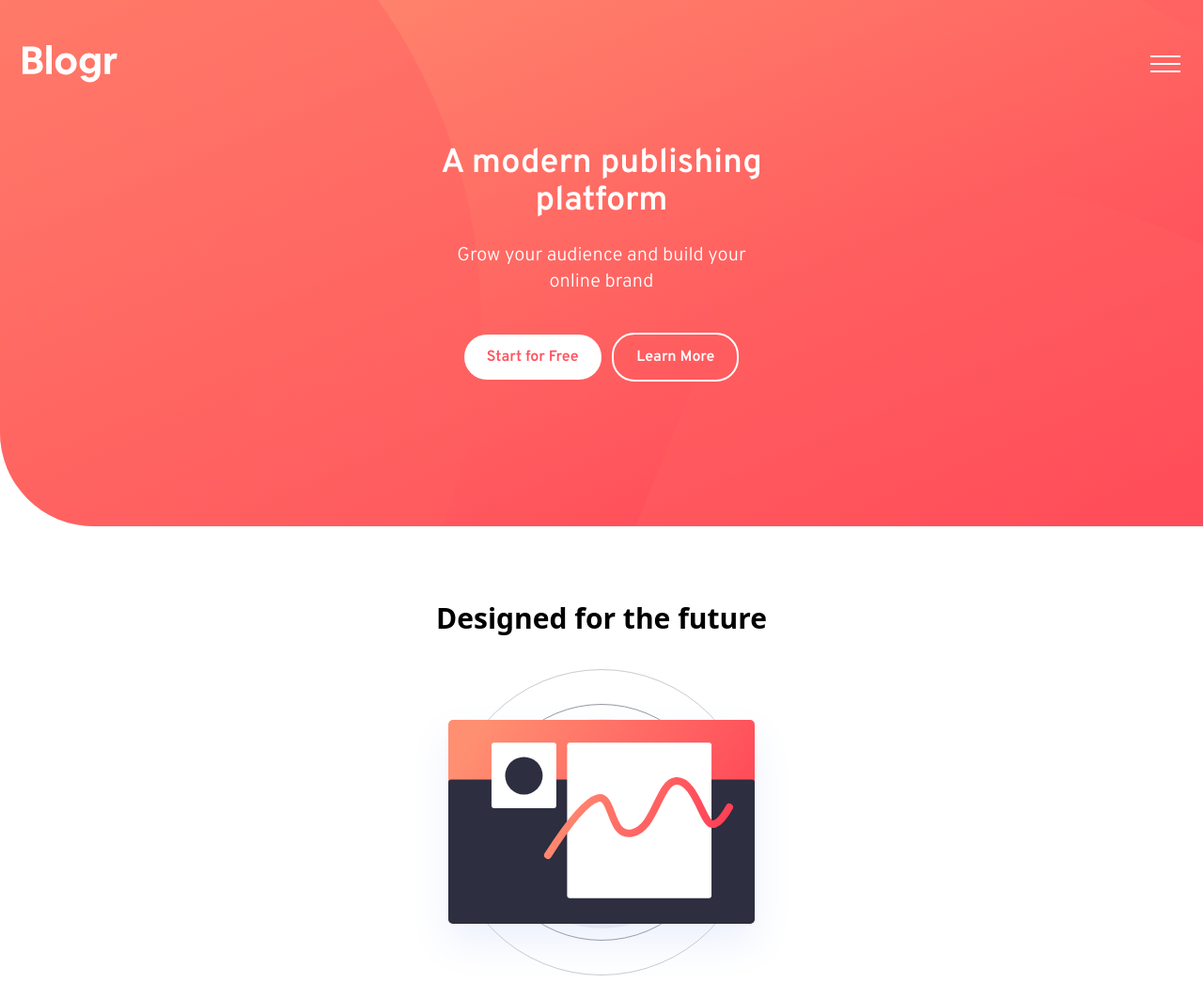
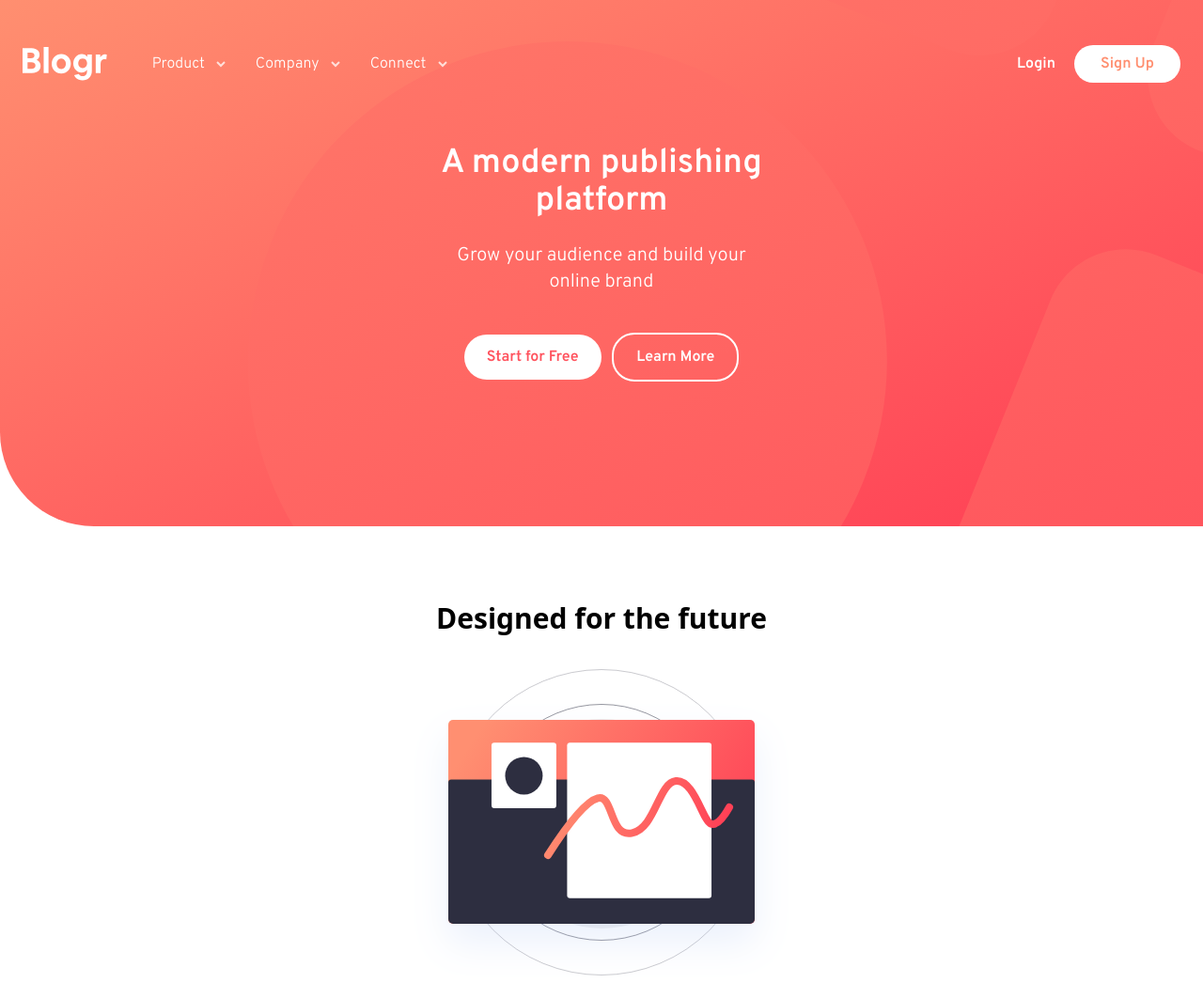
Before and after one commit to amit-kumar-18/Blogr-Landing-Page, a website built with Vite: page index.html in a window 1280 px wide. Shown: the top 1046 px of the page at 94% size. Built offline with nearby package versions, Linux system fonts and the light colour scheme.

Commit message:
desktop desgin for navbar completed

```diff
--- a/index.html
+++ b/index.html
@@ -14,11 +14,53 @@
       class="bg-gradient-to-br from-[#ff8f70] to-[#ff3d54] rounded-bl-[30px] min-h-[70vh] relative overflow-hidden md:rounded-bl-[100px]"
     >
       <nav class="relative z-10">
-        <ul class="px-6 pt-12 flex justify-between items-center">
+        <ul
+          class="px-6 pt-12 flex justify-between items-center lg:justify-start lg:gap-12"
+        >
           <li>
             <a href="/"><img src="/images/logo.svg" alt="Blogr Logo" /></a>
           </li>
-          <li id="toggle-btn" role="button">
+          <li
+            class="hidden lg:flex justify-between items-center w-full font-overpass font-medium"
+          >
+            <div class="nav__items flex gap-8 text-white">
+              <div class="nav__item flex items-center gap-3 cursor-pointer">
+                <span>Product</span>
+                <img src="/images/icon-arrow-light.svg" alt="Product" />
+              </div>
+              <div class="nav__item flex items-center gap-3 cursor-pointer">
+                <span>Company</span>
+                <img src="/images/icon-arrow-light.svg" alt="Product" />
+              </div>
+              <div
+                class="nav__item flex items-center gap-3 cursor-pointer group relative"
+              >
+                <span>Connect</span>
+                <img src="/images/icon-arrow-light.svg" alt="Product" />
+
+                <div
+                  class="connect__items hidden absolute flex-col top-[1.5rem] left-[50%] -translate-x-[50%] gap-3 bg-white text-black min-w-[150px] p-4 text-left rounded-md group-hover:flex"
+                >
+                  <a href="/" class="hover:font-semibold">Contact</a>
+                  <a href="/" class="hover:font-semibold">Newsletter</a>
+                  <a href="/" class="hover:font-semibold">LinkedIn</a>
+                </div>
+              </div>
+            </div>
+
+            <div
+              class="buttons flex gap-5 justify-center items-center text-base font-semibold"
+            >
+              <button type="button" class="text-white">Login</button>
+              <button
+                type="button"
+                class="bg-white text-[#ff8f70] rounded-3xl py-2 px-7 transition-colors hover:bg-white/[.2] hover:text-white"
+              >
+                Sign Up
+              </button>
+            </div>
+          </li>
+          <li id="toggle-btn" role="button" class="lg:hidden">
             <img
               src="images/icon-hamburger.svg"
               alt="Menu Icon"
@@ -106,7 +148,12 @@
       <img
         src="/images/bg-pattern-intro-mobile-cropped.svg"
         alt=""
-        class="absolute w-auto -bottom-10 -right-44 scale-[2.6] z-0 opacity-[.6]"
+        class="absolute w-auto -bottom-10 -right-44 scale-[2.6] z-0 opacity-[.6] lg:hidden"
+      />
+      <img
+        src="./images/bg-pattern-intro-desktop-cropped.svg"
+        alt=""
+        class="hidden lg:block absolute -top-[30rem] -right-[30rem] scale-[1.5]"
       />
     </header>
 
```
Also changed, not shown: images/bg-pattern-intro-desktop-cropped.svg (added).
